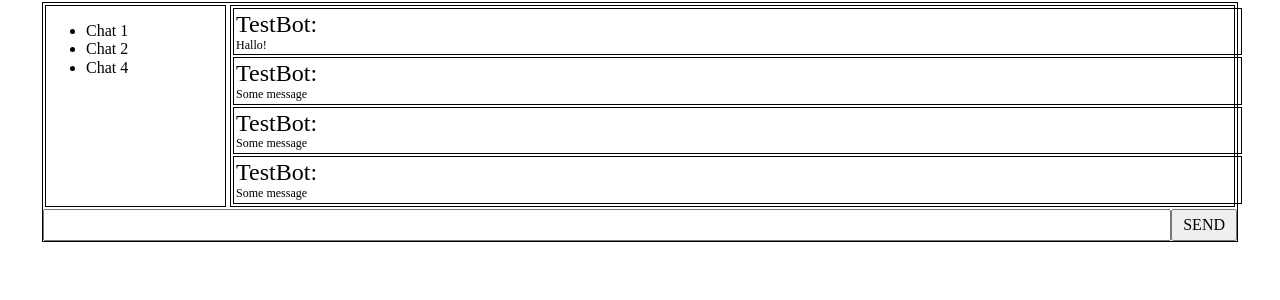
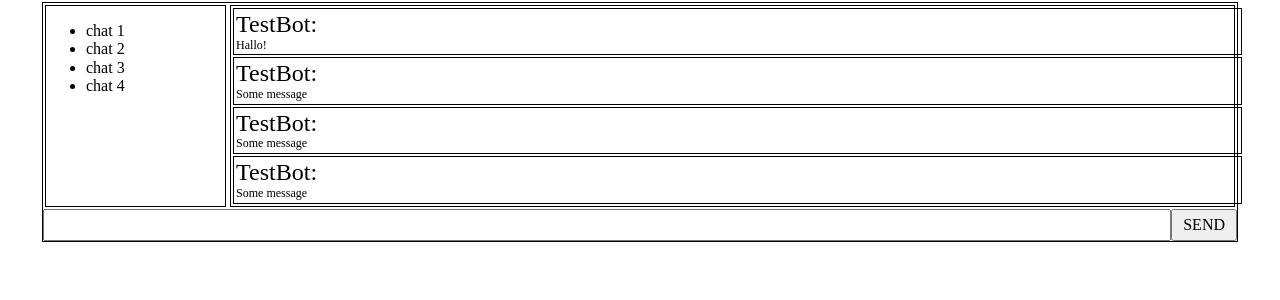
Before and after one commit to IDrinkerI/Messenger, a React app in the folder frontend/: page / in a window 1280 px wide. Shown: the top 300 px of the page. Built offline with nearby package versions, Linux system fonts and the light colour scheme.

Commit message:
chat list now fetch from local variable

```diff
--- a/frontend/src/components/ChatList.jsx
+++ b/frontend/src/components/ChatList.jsx
@@ -1,15 +1,23 @@
 import React from "react";
 import "../style/chatlist.scss";
+import Chat from "./Chat.jsx";
 
 
-const ChatList = () => (
-    <div className="chatlist">
-        <ul>
-            <li>Chat 1</li>
-            <li>Chat 2</li>
-            <li>Chat 4</li>
-        </ul>
-    </div>
-);
+const ChatList = () => {
+    const chats = [
+        "chat 1",
+        "chat 2",
+        "chat 3",
+        "chat 4",
+    ];
+
+    return (
+        <div className="chatlist">
+            <ul>
+                {chats.map(item => <Chat name={item} />)}
+            </ul>
+        </div>
+    );
+}
 
 export default ChatList;
```
